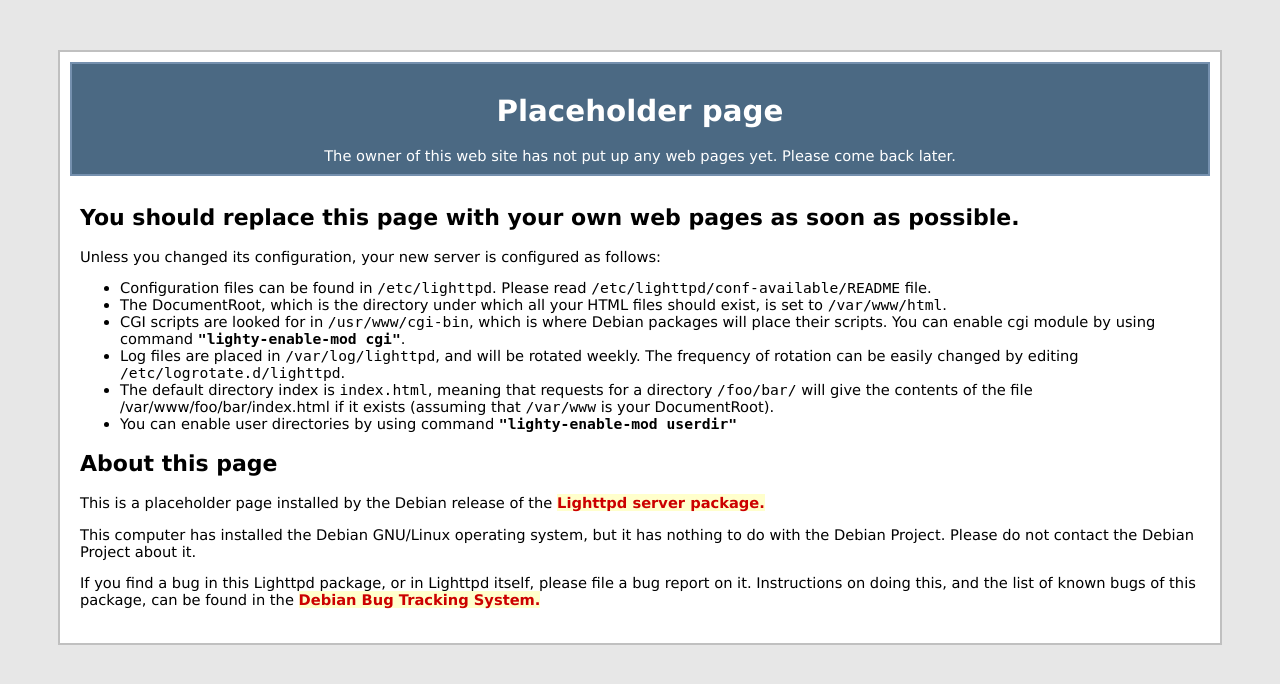
After one commit to vvelikov/rasha, a PHP site: page /index.lighttpd.html in a window 1280 px wide. The commit adds this page. Shown: the top 684 px of the page. Run offline with PHP 8.4, Linux system fonts and the light colour scheme.

Commit message:
latest changes

```diff
--- /dev/null
+++ b/html/index.lighttpd.html
@@ -0,0 +1,52 @@
+<!DOCTYPE html PUBLIC "-//W3C//DTD XHTML 1.0 Transitional//EN" "http://www.w3.org/TR/xhtml1/DTD/xhtml1-transitional.dtd">
+<html xmlns="http://www.w3.org/1999/xhtml">
+<head>
+<meta http-equiv="Content-Type" content="text/html; charset=UTF-8" />
+<title>Welcome page</title>
+<style type="text/css" media="screen">
+body { background: #e7e7e7; font-family: Verdana, sans-serif; font-size: 11pt; }
+#page { background: #ffffff; margin: 50px; border: 2px solid #c0c0c0; padding: 10px; }
+#header { background: #4b6983; border: 2px solid #7590ae; text-align: center; padding: 10px; color: #ffffff; }
+#header h1 { color: #ffffff; }
+#body { padding: 10px; }
+span.tt { font-family: monospace; }
+span.bold { font-weight: bold; }
+a:link { text-decoration: none; font-weight: bold; color: #C00; background: #ffc; }
+a:visited { text-decoration: none; font-weight: bold; color: #999; background: #ffc; }
+a:active { text-decoration: none; font-weight: bold; color: #F00; background: #FC0; }
+a:hover { text-decoration: none; color: #C00; background: #FC0; }
+</style>
+</head>
+<body>
+<div id="page">
+ <div id="header">
+ <h1> Placeholder page </h1>
+  The owner of this web site has not put up any web pages yet. Please come back later.
+ </div>
+ <div id="body">
+  <h2>You should replace this page with your own web pages as soon as possible.</h2>
+  Unless you changed its configuration, your new server is configured as follows:
+  <ul>
+   <li>Configuration files can be found in <span class="tt">/etc/lighttpd</span>. Please read  <span class="tt">/etc/lighttpd/conf-available/README</span> file.</li>
+   <li>The DocumentRoot, which is the directory under which all your HTML files should exist, is set to <span class="tt">/var/www/html</span>.</li>
+   <li>CGI scripts are looked for in <span class="tt">/usr/www/cgi-bin</span>, which is where Debian packages will place their scripts. You can enable cgi module by using command <span class="bold tt">&quot;lighty-enable-mod cgi&quot;</span>.</li>
+   <li>Log files are placed in <span class="tt">/var/log/lighttpd</span>, and will be rotated weekly. The frequency of rotation can be easily changed by editing <span class="tt">/etc/logrotate.d/lighttpd</span>.</li>
+   <li>The default directory index is <span class="tt">index.html</span>, meaning that requests for a directory <span class="tt">/foo/bar/</span> will give the contents of the file /var/www/foo/bar/index.html if it exists (assuming that <span class="tt">/var/www</span> is your DocumentRoot).</li>
+   <li>You can enable user directories by using command <span class="bold tt">&quot;lighty-enable-mod userdir&quot;</span></li>
+  </ul>
+  <h2>About this page</h2>
+  <p>
+   This is a placeholder page installed by the Debian release of the <a href="http://packages.debian.org/lighttpd">Lighttpd server package.</a>
+  </p>
+  <p>
+   This computer has installed the Debian GNU/Linux operating system, but it has nothing to do with the Debian Project. Please do not contact the Debian Project about it.
+  </p>
+  <p>
+   If you find a bug in this Lighttpd package, or in Lighttpd itself, please file a bug report on it. Instructions on doing this, and the list of known bugs of this package, can be found in the
+   <a href="http://bugs.debian.org/cgi-bin/pkgreport.cgi?pkg=lighttpd">Debian Bug Tracking System.</a>
+  </p>
+ </div>
+</div>
+<!-- s:853e9a42efca88ae0dd1a83aeb215047 -->
+</body>
+</html>
```
Also changed, not shown: html/index.php (+33 -3 lines), 13 other files.
